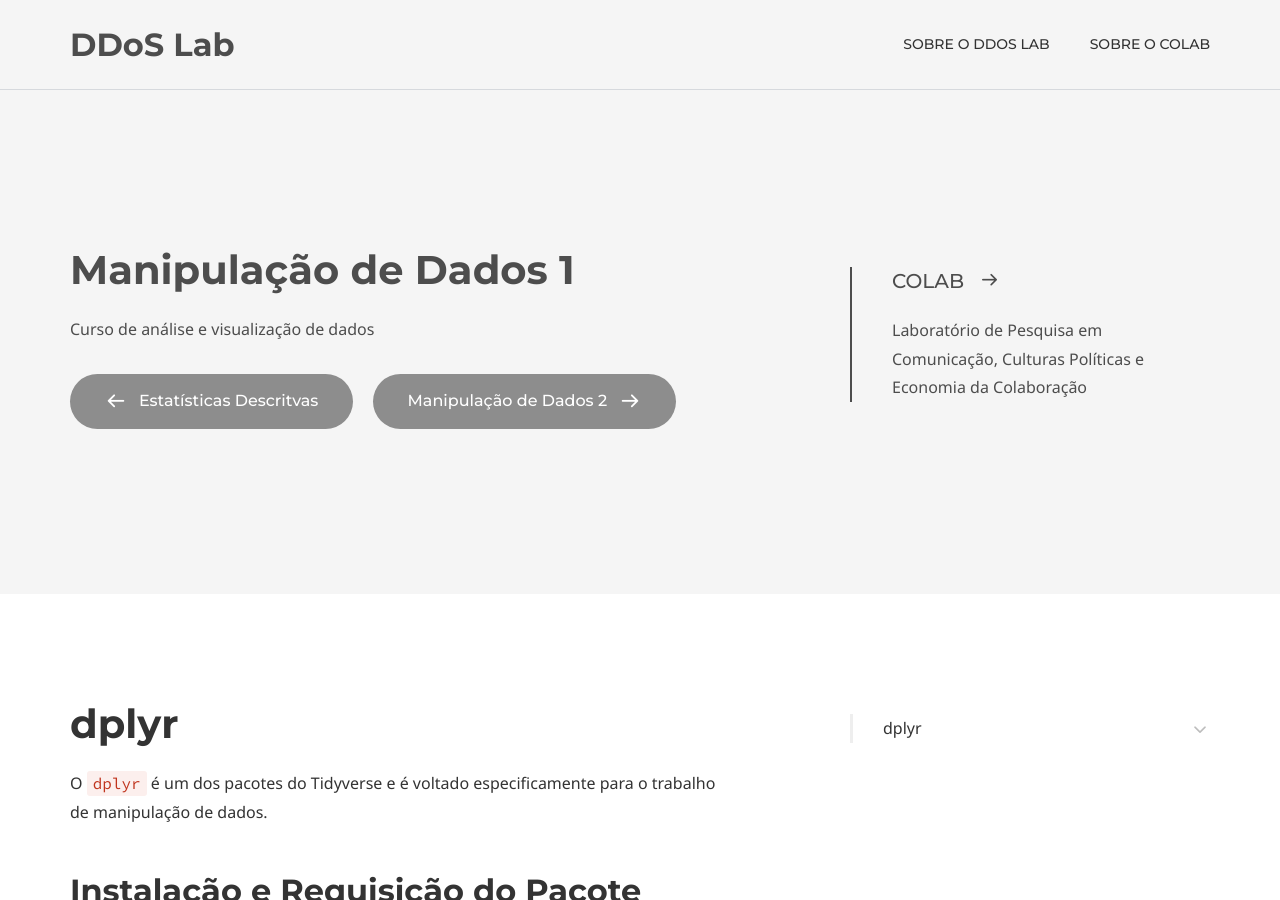
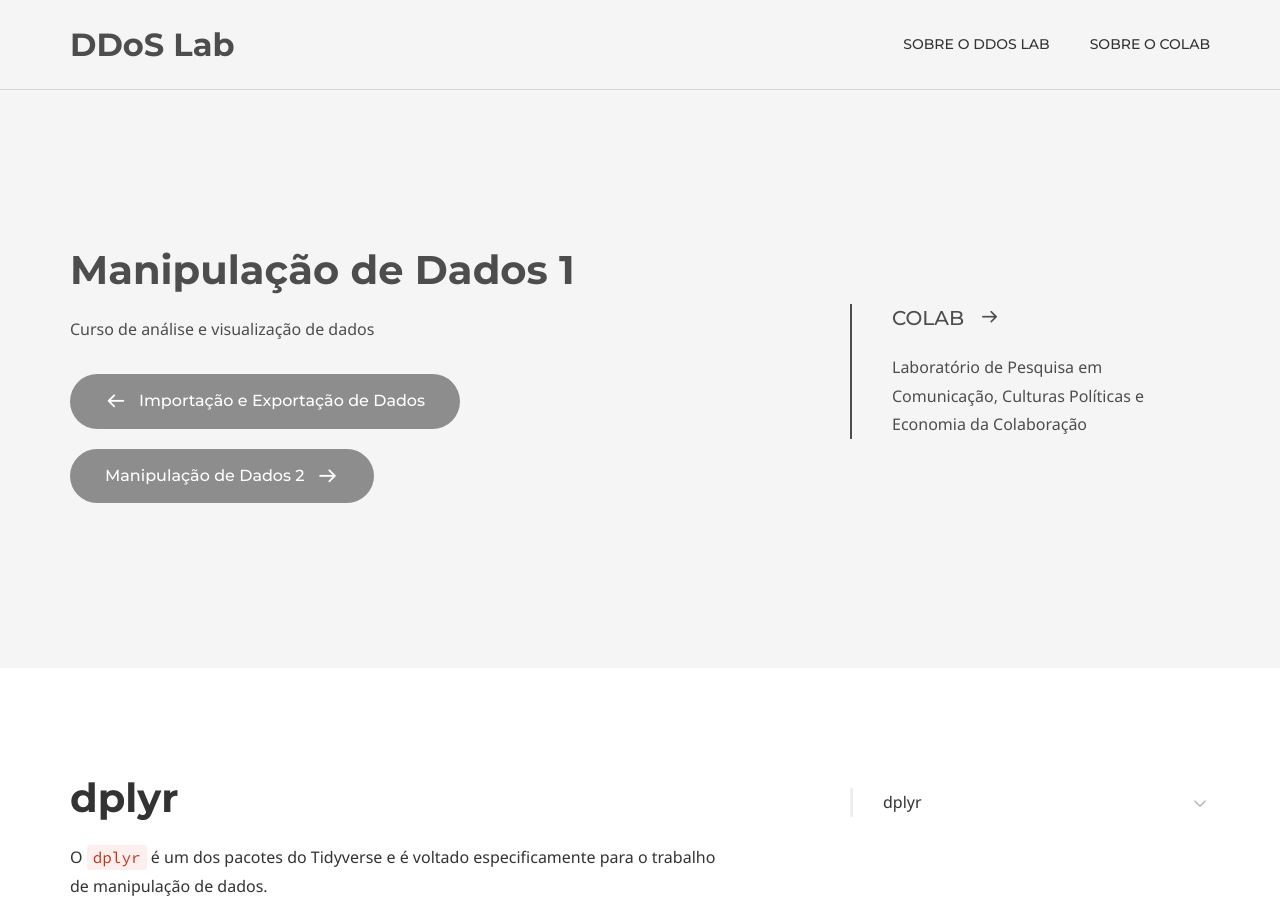
Before and after one commit to coLAB-UFF/docs, a Jekyll site: the page built from dataviz_05.md, in a window 1280 px wide and 900 px high. Built offline with Jekyll 4.4.1, drawn with Linux system fonts in a browser that asks for light colours; some web fonts are replaced; some of the changed text lies outside the part shown.

Commit message:
Update dataviz_05.md

```diff
--- a/dataviz_05.md
+++ b/dataviz_05.md
@@ -21,7 +21,7 @@ micro_nav: false
 # Page navigation
 page_nav:
     prev:
-        content: Estatísticas Descritvas
+        content: Importação e Exportação de Dados
         url: '/dataviz_04'
     next:
         content: Manipulação de Dados 2
```
